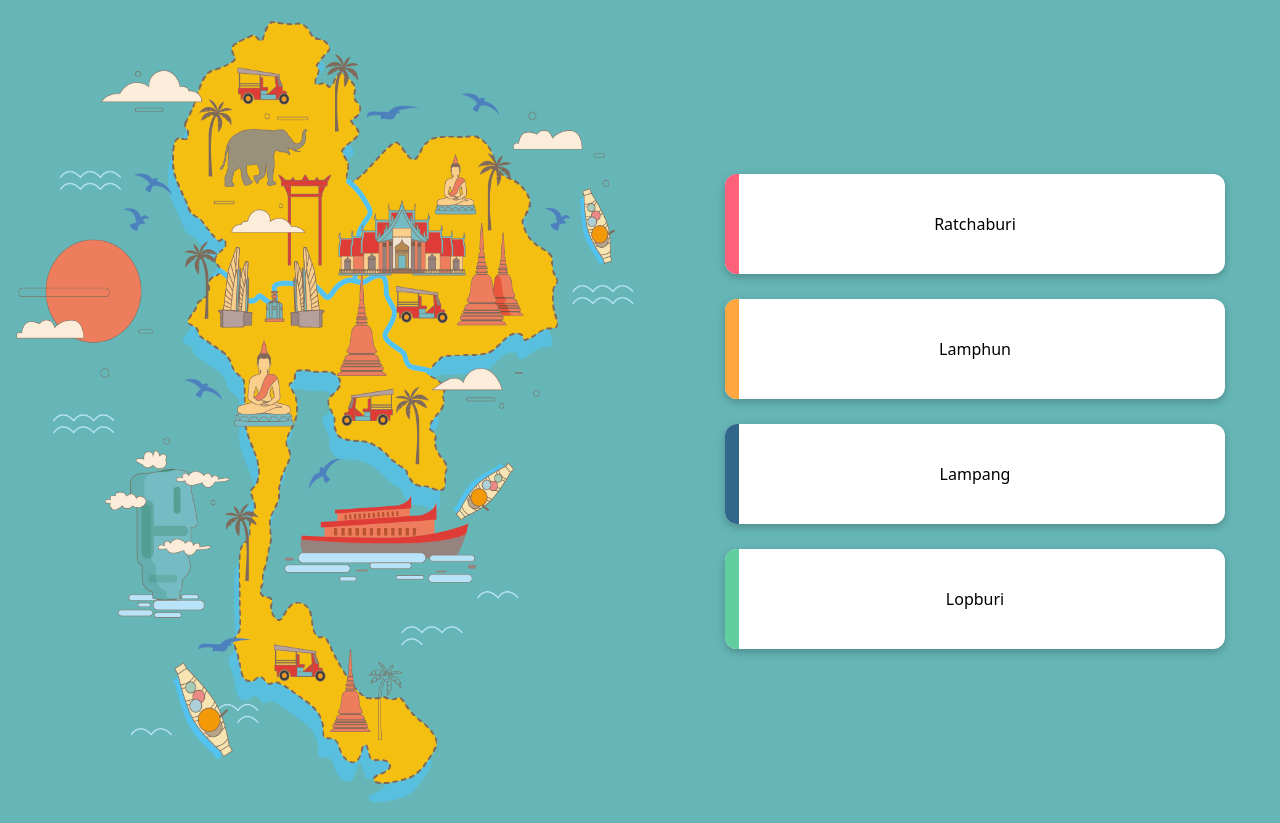
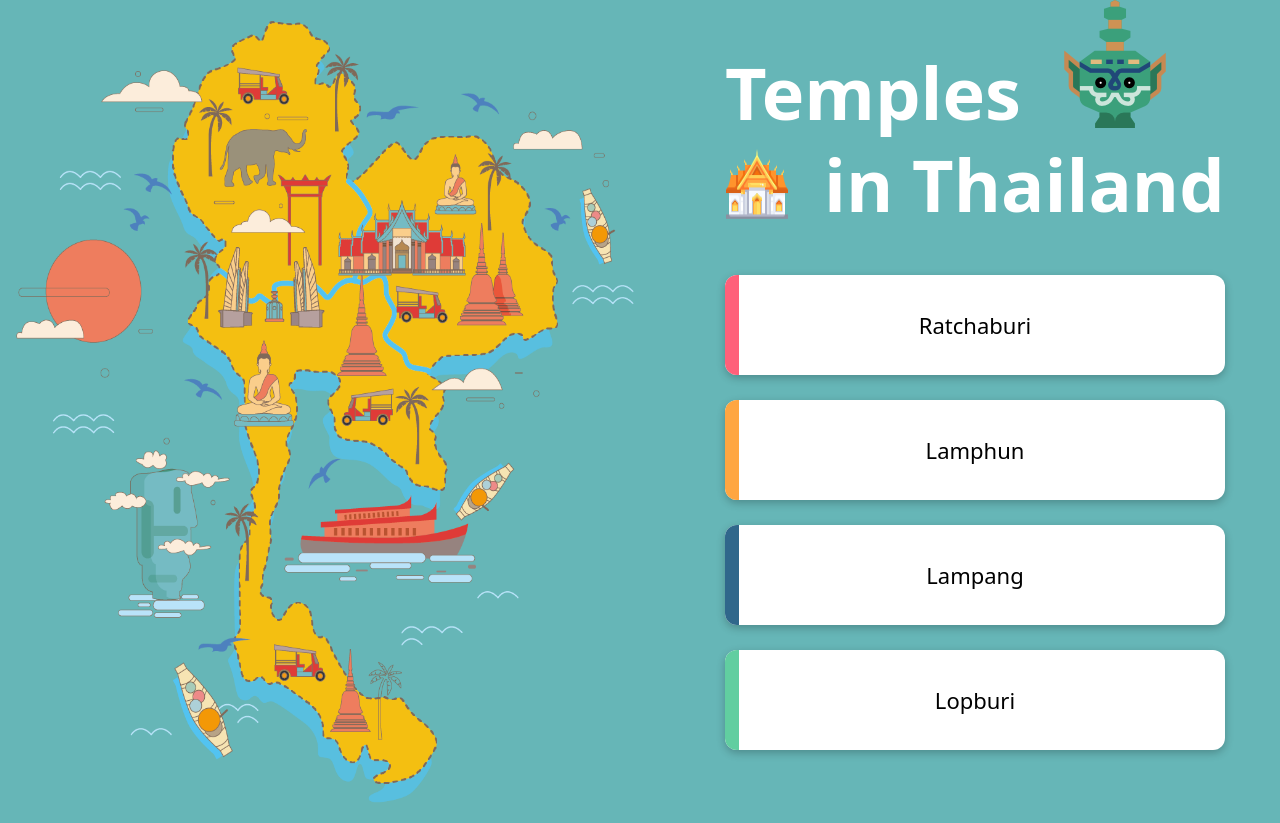
Before and after one commit to JusAeng/thailand-temples, a React (Vite) app: page / in a window 1280 px wide. Built offline with nearby package versions, Linux system fonts and the light colour scheme; no server answers.

Commit message:
add icon home and style

```diff
--- a/src/components/ProvinceCard/index.scss
+++ b/src/components/ProvinceCard/index.scss
@@ -7,6 +7,8 @@
   border-radius: 12px;
   cursor: pointer;
   box-shadow: rgba(0, 0, 0, 0.24) 0px 3px 8px;
+  font-size: 22px;
+  font-weight: 300;
 
   &.small {
     width: 300px;
--- a/src/pages/home.tsx
+++ b/src/pages/home.tsx
@@ -1,5 +1,8 @@
 import React, { useEffect, useState } from "react";
 import map_pic from "@/assets/pics/thailand-map.png";
+import giant_pic from "@/assets/pics/giant.png";
+import temple_pic from "@/assets/pics/temple.png";
+
 import { ProvinceSelector } from "@/sections/homepage";
 import TemplesPerform from "@/components/TemplesPerform";
 import { ProvinceContext } from "@/contexts/ProvinceContext";
@@ -43,10 +46,22 @@ const HomePage = () => {
             className="mx-auto scale-[0.95] w-[100%] h-[823px]"
           />
         </section>
-        <section className="flex items-center justify-center bg-ocean">
+        <section className="flex  justify-center bg-ocean">
           <ProvinceContext.Provider value={{ province, setProvince }}>
             {!province ? (
-              <ProvinceSelector />
+              <div>
+                <div className="w-[500px] mb-[55px]">
+                  <h1 className="text-7xl font-bold text-white mb-[20px] flex gap-[30px] items-end">
+                    Temples
+                    <img src={giant_pic} alt="" />
+                  </h1>
+                  <h1 className="text-7xl font-bold text-white flex gap-[35px]">
+                    <img src={temple_pic} alt="" />
+                    in Thailand
+                  </h1>
+                </div>
+                <ProvinceSelector />
+              </div>
             ) : (
               <TemplesPerform list={dict[province]} />
             )}
```
Also changed, not shown: src/assets/pics/giant.png (added), src/assets/pics/temple.png (added).
